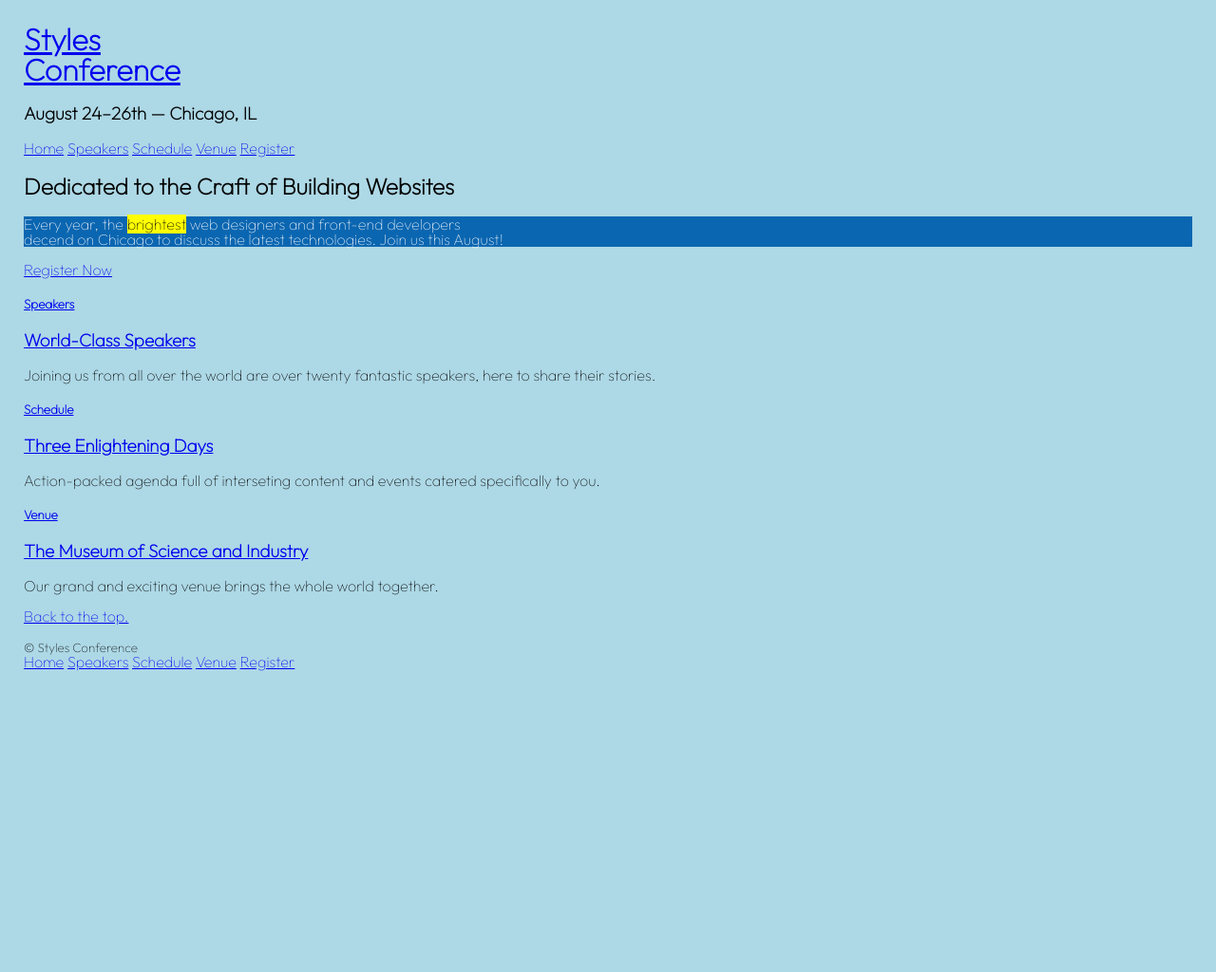
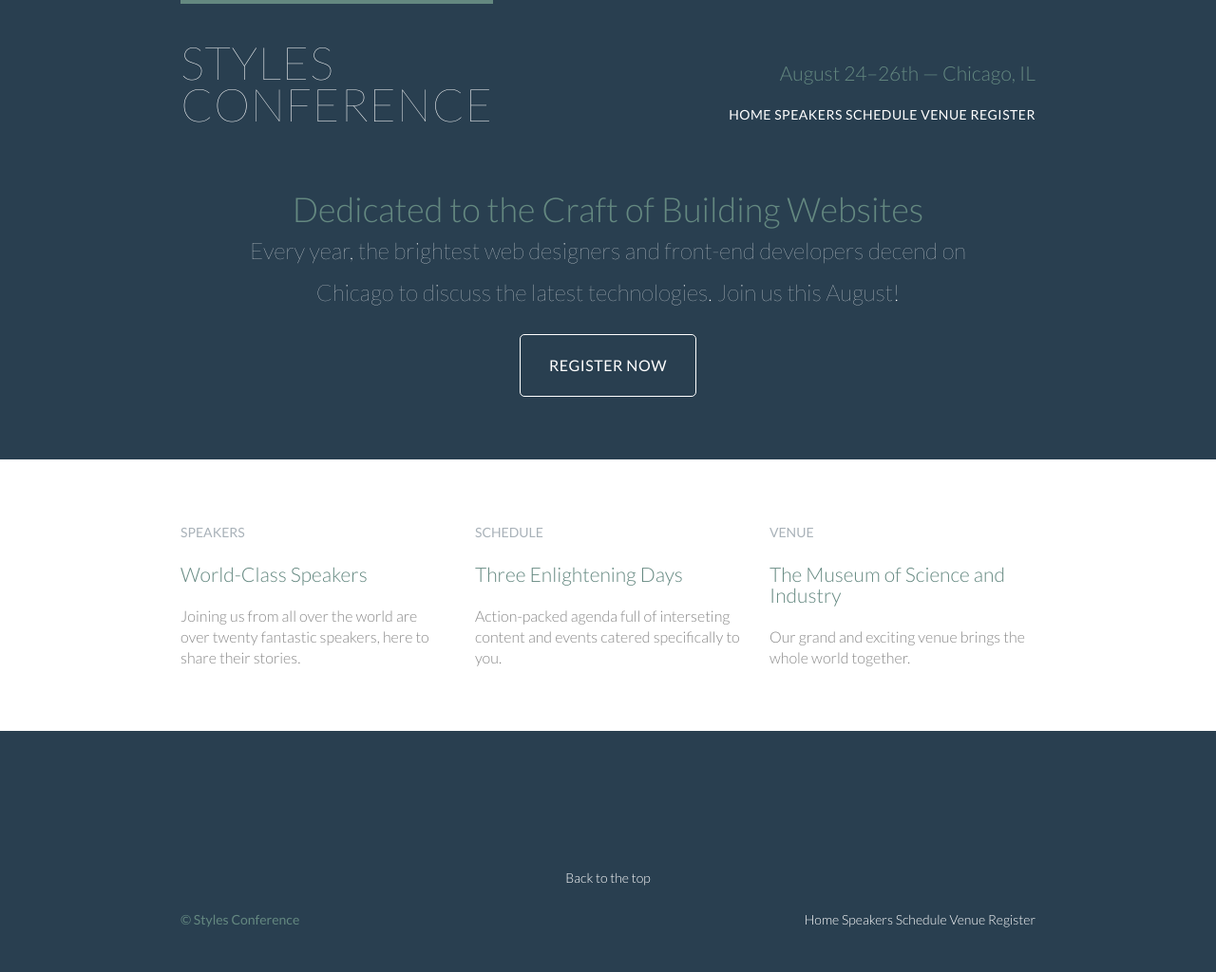
Before and after one commit to acea68/coding_practice, a plain HTML site: page int_exercises/firstWebsite/index.html in a window 1280 px wide. Shown: the whole page at 95% size. Before the commit the page ends 800 px from the top, so only its background shows below. Drawn offline with Linux system fonts and the light colour scheme.

Commit message:
updated firstWebsite

```diff
--- a/int_exercises/firstWebsite/assets/styleSheets/main.css
+++ b/int_exercises/firstWebsite/assets/styleSheets/main.css
@@ -3,7 +3,7 @@
    License: none (public domain)
 */
 
-/* html, body, div, span, applet, object, iframe,
+html, body, div, span, applet, object, iframe,
 h1, h2, h3, h4, h5, h6, p, blockquote, pre,
 a, abbr, acronym, address, big, cite, code,
 del, dfn, em, img, ins, kbd, q, s, samp,
@@ -22,7 +22,7 @@ time, mark, audio, video {
   font-size: 100%;
   font: inherit;
   vertical-align: baseline;
-} */
+}
 
 /* HTML5 display-role reset for older browsers */
 article, aside, details, figcaption, figure,
@@ -55,13 +55,313 @@ table {
 
 /* Reset code ends*/
 /*----------------*/
+
+/*
+  ========================================
+  Custom styles
+  ========================================
+*/
+
 body {
+  background: #293f50;
+  color: #888;
+  font: 300 16px/22px "Lato", "Open Sans", "Helvetica Neue", Helvetica, Arial, sans-serif;
+}
+/*
+  ========================================
+  Grid
+  ========================================
+*/
+
+*,
+*:before,
+*:after {
+  -webkit-box-sizing: border-box;
+  -moz-box-sizing: border-box;
+  box-sizing: border-box;
+}
+
+.container,
+.grid {
+  margin: 0 auto;
+  width: 960px;
+}
+
+.container {
+  padding-left: 30px;
+  padding-right: 30px;
+}
+
+.col-1-3 {
+  width: 33.33%
+}
+
+.col-2-3 {
+  width: 66.66%
+}
+
+.col-1-3,
+.col-2-3 {
+  display: inline-block;
+  vertical-align: top;
+}
+
+.grid,
+.col-1-3,
+.col-2-3 {
+  padding-left: 15px;
+  padding-right: 15px;
+}
+
+
+/*
+  ========================================
+  Clearfix
+  ========================================
+*/
+
+.group:before,
+.group:after {
+  content: "";
+  display: table;
+}
+
+.group:after {
+  clear: both;
+}
+
+.group {
+  clear: both;
+  *zoom: 1;
+}
+
+/*
+  ========================================
+  Rows
+  ========================================
+*/
+
+.row,
+.row-alt {
+  min-width: 960px;
+}
+.row {
+  background: #fff;
+  padding: 66px 0 44px 0;
+}
+.row-alt {
+  background: #cbe2c1;
+  background: -webkit-linear-gradient(to right, #a1d3b0, #f6f1d3);
+  background: -moz-linear-gradient(to right, #a1d3b0, #f6f1d3);
+  background: linear-gradient(to right, #a1d3b0, #f6f1d3);
+  padding: 44px 0 22px 0;
+}
+
+/*
+  ========================================
+  Typography
+  ========================================
+*/
+
+h1, h3, h4, h5, p {
+  margin-bottom: 22px;
+}
+h1, h2, h3, h4 {
+  color: #648880;
+}
+h1 {
+  font-size: 36px;
+  line-height: 44px;
+}
+h2 {
+  font-size: 24px;
+  line-height: 44px;
+}
+h3 {
+  font-size: 21px;
+}
+h4 {
+  font-size: 18px;
+}
+h5 {
+  color: #a9b2b9;
+  font-size: 14px;
+  font-weight: 400;
+  text-transform: uppercase;
+}
+strong {
+  font-weight: 400;
+}
+cite, em {
+  font-style: italic;
+}
+
+/*
+  ========================================
+  Leads
+  ========================================
+*/
+
+.lead {
+  text-align: center;
+}
+.lead p {
+  font-size: 21px;
+  line-height: 33px;
+}
+
+/*
+  ========================================
+  Links
+  ========================================
+*/
+
+a {
+  color: #648880;
+  text-decoration: none;
+}
+a:hover {
+  color: #a9b2b9;
+}
+p a {
+  border-bottom: 1px solid #dfe2e5;
+}
+.teaser a:hover h3 {
+  color: #a9b2b9;
+}
+
+/*
+  ========================================
+  Buttons
+  ========================================
+*/
+
+.btn {
+  border-radius: 5px;
+  color: #fff;
+  cursor: pointer;
+  display: inline-block;
+  font-weight: 400;
+  letter-spacing: .5px;
+  margin: 0;
+  text-transform: uppercase;
+}
+
+.btn-alt {
+  border: 1px solid #fff;
+  padding: 10px 30px;
+}
+.btn-alt:hover {
+  background: #fff;
+  color: #648880;
+}
+
+/*
+  ========================================
+  Navigation
+  ========================================
+*/
+
+.nav {
+  text-align: right;
+}
+
+/*
+  ========================================
+  Home
+  ========================================
+*/
+
+.hero {
+  color: #fff;
+  line-height: 44px;
+  padding: 22px 80px 66px 80px;
+  text-align: center;
+}
+.hero h2 {
+  font-size: 36px;
+}
+.hero p {
+  font-size: 24px;
+  font-weight: 100;
+}
+
+/*
+  ========================================
+  Primary header
+  ========================================
+*/
+
+.logo {
+  border-top: 4px solid #648880;
+  float: left;
+  font-size: 48px;
+  font-weight: 100;
+  letter-spacing: .5px;
+  line-height: 44px;
+  padding: 40px 0 22px 0;
+  text-transform: uppercase;
+}
+.tagline {
+  margin: 66px 0 22px 0;
+  text-align: right;
+}
+.primary-nav {
+  font-size: 14px;
+  font-weight: 400;
+  letter-spacing: .5px;
+  text-transform: uppercase;
+}
+.primary-header a,
+.primary-footer a {
+  color: #fff;
+}
+.primary-header a:hover,
+.primary-footer a:hover {
+  color: #648880;
+}
+
+/*
+  ========================================
+  Primary footer
+  ========================================
+*/
+
+.primary-footer small {
+  float: left;
+  font-weight: 400;
+}
+
+.primary-footer {
+  color: #648880;
+  font-size: 14px;
+  padding-bottom: 44px;
+  padding-top: 44px;
+}
+.top {
+  text-decoration: none;
+  border-bottom: none;
+  display: flex;
+  align-content: center;
+  justify-content: center;
+  margin-top: 100px;
+}
+
+/* Scratch code notes below */
+/*--------------------------*/
+
+/* 3 types of selectors: body (no syntax), class (use "." before name) & id (use "#" before name) */
+/* body {
+  font-family: 'Outfit', sans-serif, Arial;
+} */
+
+/* body {
   margin: 25px;
   font-family: 'Outfit', sans-serif;
-  /* font-family: "Gill Sans", serif; */
-  /* font-size: 14px; */
-  background-color: lightblue;
-}
+  font-family: "Gill Sans", serif;
+  font-size: 14px;
+  background-color: rgb(173, 216, 230, 0.75);
+} */
 
 /* Applies to all <h1>...</h1> elements. */
 /* h1 {
@@ -71,34 +371,41 @@ body {
   margin-top: 5px;
 } */
 
-/* Applies to the only one unique element with the id attribute "ace" */
-#ace {
+/* Applies to the only one unique element with the id attribute "ace" ("id" selector). */
+/* #ace {
   color: red;
-}
-
-/* Applies to all elements with "alan" class. */
-.alan {
-  color: white;
-  background-color: rgb(11, 102, 177);
-}
-
-/* .whatever {
-  font-size: 20px;
 } */
 
-/* Applies to all "p" elements. */
-/* p { */
-  /* font-family: Helvetica, sans-serif; */
-/* } */
+/* Applies to all elements with "alan" class ("class" selector). */
+/* .alan {
+  color: white;
+  background-color: rgb(11, 102, 177, 0.5);
+} */
 
-.social {
-  font-family: Helvetica, sans-serif;
-  color:rgb(166, 52, 241)
+/* Applies to all "p" elements ("type" selector). */
+/* p {
+  background: orange;
+  font-size: 18px;
+} */
+
+/* Can combine selectors by calculating specificty */
+/* Can use the below, but it's bad practice to put class before type selectors. Should reduce to .hotdog .mustard instead  */
+/* .hotdog h6.mustard {
+  background: rgb(255, 255, 0, 0.75)
+} */
+
+/* .col {
+  width: 50%; (percent wide relative to the web page)
 }
-.tooltip {
-  color:orangered
-}
+.banner {
+  font-size: 14px;
+  width: 15em; (width is relative to the parent font size ie. 15 times 14px)
+} */
+/* .tiny {
+  font-size: 12px
+} */
 
-.smoll {
-  font-size: 10px
-}
+/* .invis {
+  display: none;
+  /* block, inline, inline-block or none
+} */
--- a/int_exercises/firstWebsite/index.html
+++ b/int_exercises/firstWebsite/index.html
@@ -8,20 +8,20 @@
   <!-- /*-------GOOGLE TEXT STYLE STARTS--------*/ -->
   <link rel="preconnect" href="https://fonts.googleapis.com">
   <link rel="preconnect" href="https://fonts.gstatic.com" crossorigin>
-  <link href="https://fonts.googleapis.com/css2?family=Outfit:wght@100&display=swap" rel="stylesheet">
-  <!-- /*--------GOOGLE TEXT STYLE ENDS--------*/ -->
+  <link href="https://fonts.googleapis.com/css2?family=Lato:wght@100;300;400&display=swap" rel="stylesheet">
+  <!-- /*--------GOOGLE TEXT STYLE ENDS---------*/ -->
 </head>
 
-<body id="#top">
+<body>
 
   <!-- Header -->
 
-  <header class='container group'>
+  <header class="primary-header container group">
     <h1 class="logo">
       <a href="index.html">Styles <br> Conference</a>
     </h1>
-    <h3>August 24&ndash;26th &mdash; Chicago, IL</h3>
-    <nav>
+    <h3 class="tagline">August 24&ndash;26th &mdash; Chicago, IL</h3>
+    <nav class="nav primary-nav">
       <a href="index.html">Home</a>
       <a href="speakers.html">Speakers</a>
       <a href="schedule.html">Schedule</a>
@@ -34,7 +34,7 @@
 
   <section class="hero container">
     <h2>Dedicated to the Craft of Building Websites</h2>
-    <p class='alan'>Every year, the <mark>brightest</mark> web designers and front-end developers <br> decend on Chicago
+    <p>Every year, the brightest web designers and front-end developers decend on Chicago
       to discuss
       the latest technologies. Join us this August!</p>
     <a href="register.html" class="btn btn-alt">Register Now</a>
@@ -42,11 +42,12 @@
 
   <!-- Teasers -->
 
-  <section class='grid'>
+  <section class="row">
+    <div class="grid">
 
       <!-- Speakers -->
 
-    <section class="col-1-3">
+      <section class="teaser col-1-3">
         <a href="speakers.html">
           <h5>Speakers</h5>
           <h3>World-Class Speakers</h3>
@@ -55,10 +56,10 @@
       </section><!--
 
       Schedule
-      (note the removal of white space between colns by removing space
-      between ...</section><section>...)
+      (note the removal of white space between https colns by removing space
+      between ...</section><section>...end & start tags)
 
-      --><section class="col-1-3">
+      --><section class="teaser col-1-3">
         <a href="schedule.html">
           <h5>Schedule</h5>
           <h3>Three Enlightening Days</h3>
@@ -68,21 +69,22 @@
 
       Venue
 
-      --><section class="col-1-3">
+      --><section class="teaser col-1-3">
         <a href="venue.html">
           <h5>Venue</h5>
           <h3>The Museum of Science and Industry</h3>
         </a>
-      <p class="banner">Our grand and exciting venue brings the whole world together.</p>
+        <p>Our grand and exciting venue brings the whole world together.</p>
       </section>
+    </div>
   </section>
 
   <!-- Footer -->
 
-  <footer class='primary-footer container group'>
-    <p><a href="#top" class='tiny'>Back to the top.</a></p>
+  <footer class="primary-footer container group">
+    <p><a class="top" href="#">Back to the top</a></p>
     <small>&copy; Styles Conference</small>
-    <nav>
+    <nav class="nav">
       <a href="index.html">Home</a>
       <a href="speakers.html">Speakers</a>
       <a href="schedule.html">Schedule</a>
@@ -93,6 +95,3 @@
 </body>
 
 </html>
-
-    <!-- <p><a href="mailto:alancea01@gmail.com?subject=Inquiry%20-%20&body=How%0Aare%20you." target="_blank"
-        rel="noopener noreferrer" class="invis">Questions? Email me.</a></p> -->
```
Also changed, not shown: int_exercises/firstWebsite/about.html (+14 -7 lines), int_exercises/firstWebsite/register.html (+14 -7 lines), int_exercises/firstWebsite/schedule.html (+14 -7 lines), int_exercises/firstWebsite/speakers.html (+24 -7 lines), int_exercises/firstWebsite/venue.html (+14 -7 lines). Lines whose indentation alone changed are shown as unchanged.
